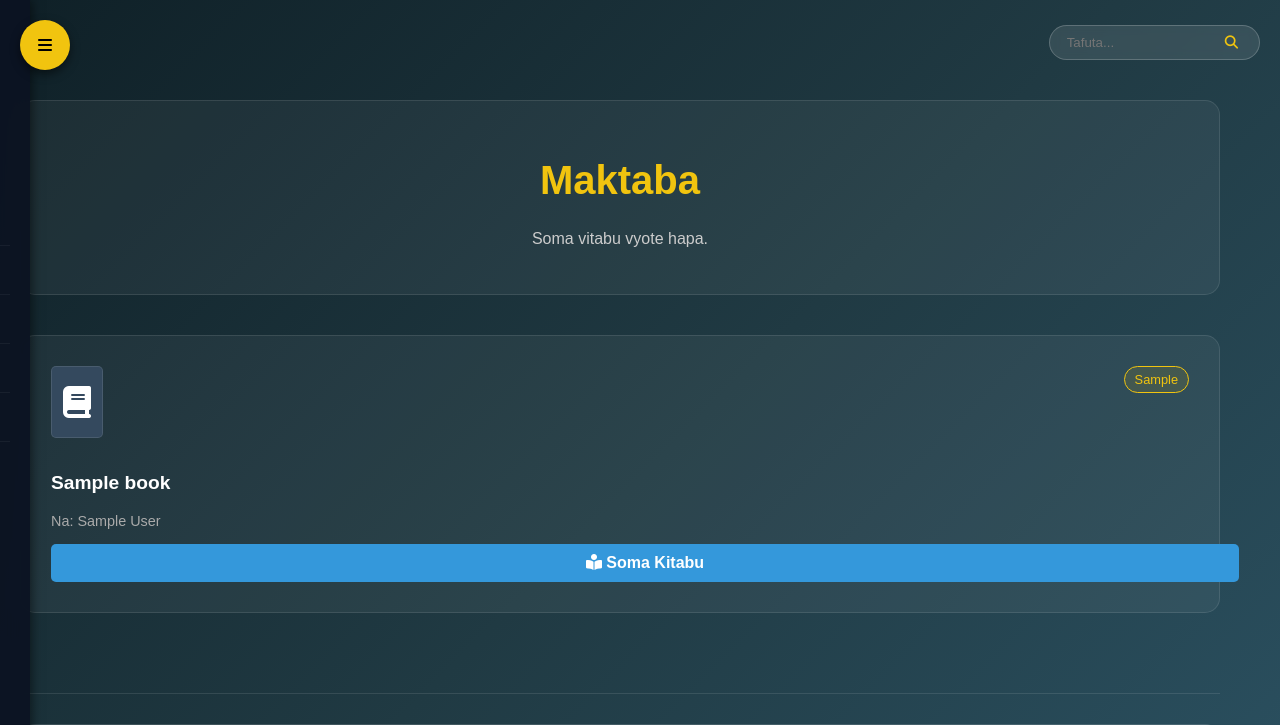
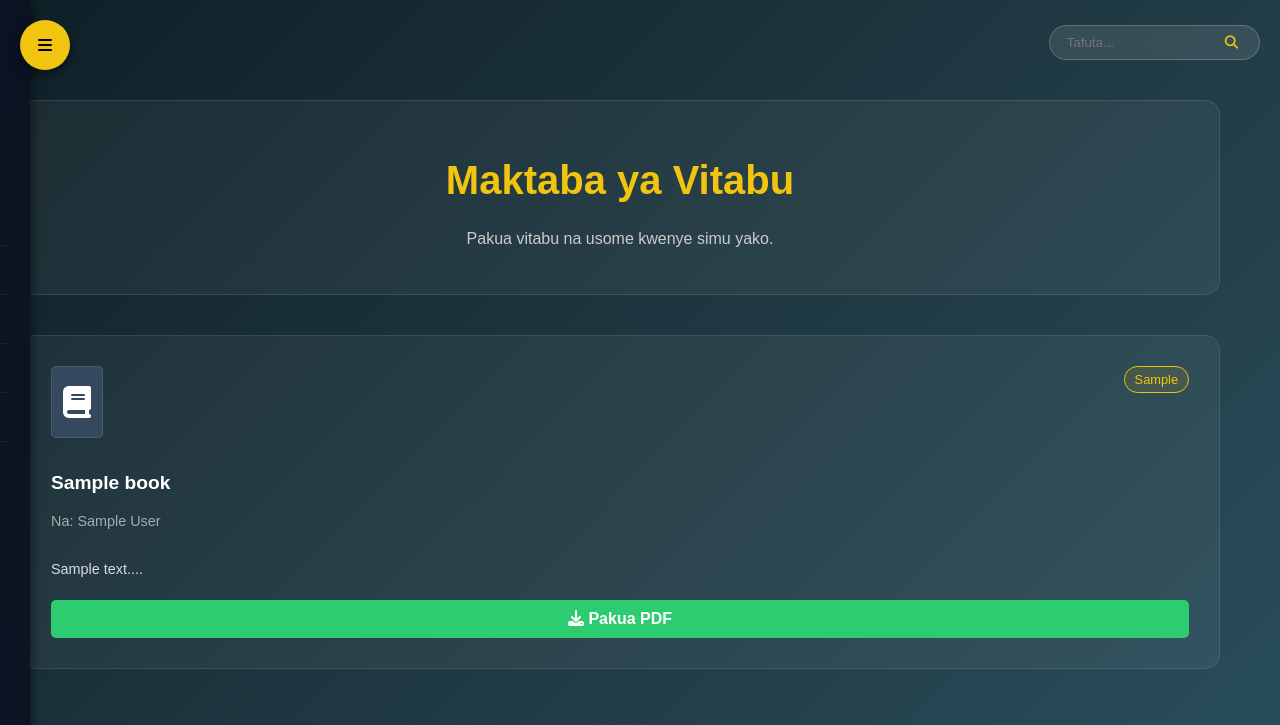
Before and after one commit to abdondismas0-hub/impactful-mind-web, a Flask app: page /library in a window 1280 px wide. Shown: the top 725 px of the page. Run offline with Flask 3, Linux system fonts and the light colour scheme; tables that the repository leaves empty hold one stand-in row (values such as "Sample post").

Commit message:
Update library page content and download button

```diff
--- a/templates/library.html
+++ b/templates/library.html
@@ -3,11 +3,13 @@
 {% block content %}
 <div style="padding-top: 20px;">
 
+    <!-- Kichwa -->
     <div class="glass-panel" style="text-align: center; margin-bottom: 40px;">
-        <h1 style="color: var(--accent); font-size: 2.5rem;">Maktaba</h1>
-        <p style="color: #ccc;">Soma vitabu vyote hapa.</p>
+        <h1 style="color: var(--accent); font-size: 2.5rem;">Maktaba ya Vitabu</h1>
+        <p style="color: #ccc;">Pakua vitabu na usome kwenye simu yako.</p>
     </div>
 
+    <!-- Orodha ya Vitabu -->
     <div style="display: grid; grid-template-columns: repeat(auto-fit, minmax(300px, 1fr)); gap: 30px;">
         {% for book in books %}
         <div class="glass-panel" style="transition: transform 0.3s; display: flex; flex-direction: column;">
@@ -24,13 +26,20 @@
             <h3 style="color: #fff; margin-bottom: 5px; font-size: 1.2rem;">{{ book.title }}</h3>
             <p style="color: #aaa; font-size: 0.9rem; margin-bottom: 15px;">Na: {{ book.author }}</p>
 
-            <!-- KITUFE CHA KUSOMA -->
-            <a href="{{ url_for('read_book', book_id=book.id) }}" class="btn" style="width: 100%; text-align: center; background-color: #3498db; color: white; text-decoration: none;">
-                <i class="fas fa-book-reader"></i> Soma Kitabu
+            <!-- Maelezo Mafupi -->
+            <p style="color: #ddd; font-size: 0.9rem; line-height: 1.5; margin-bottom: 20px; flex-grow: 1;">
+                {{ book.description[:80] }}...
+            </p>
+
+            <!-- KITUFE CHA DOWNLOAD (DIRECT) -->
+            <!-- Tunatumia 'download' attribute kulazimisha browser ipakue -->
+            <a href="{{ url_for('download_book', filename=book.file_path) }}" class="btn" download target="_blank" style="width: 100%; text-align: center; background-color: #2ecc71; color: white; text-decoration: none; box-sizing: border-box;">
+                <i class="fas fa-download"></i> Pakua PDF
             </a>
         </div>
         {% else %}
         <div class="glass-panel" style="grid-column: 1 / -1; text-align: center; padding: 50px;">
+            <i class="fas fa-box-open fa-3x" style="color: #555; margin-bottom: 20px;"></i>
             <p style="color: #888;">Hakuna vitabu vilivyopakiwa bado.</p>
         </div>
         {% endfor %}
```
